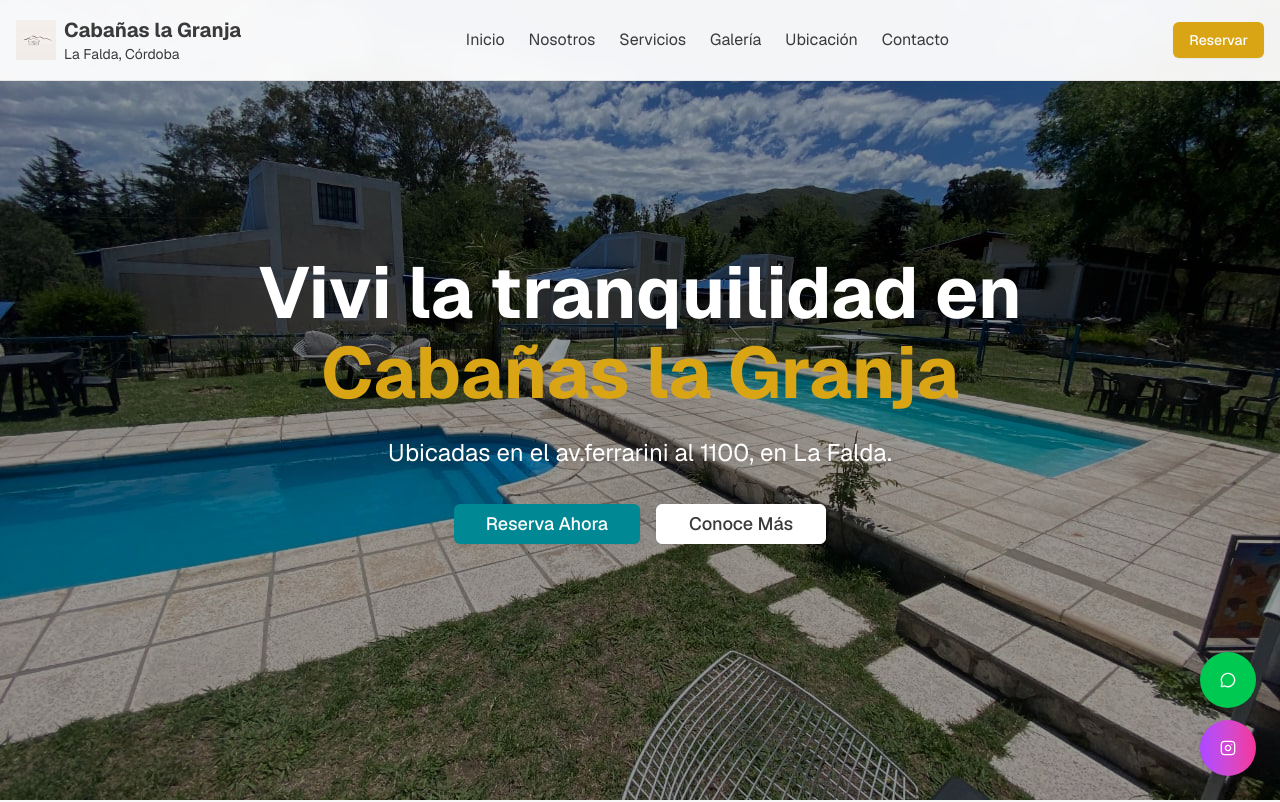
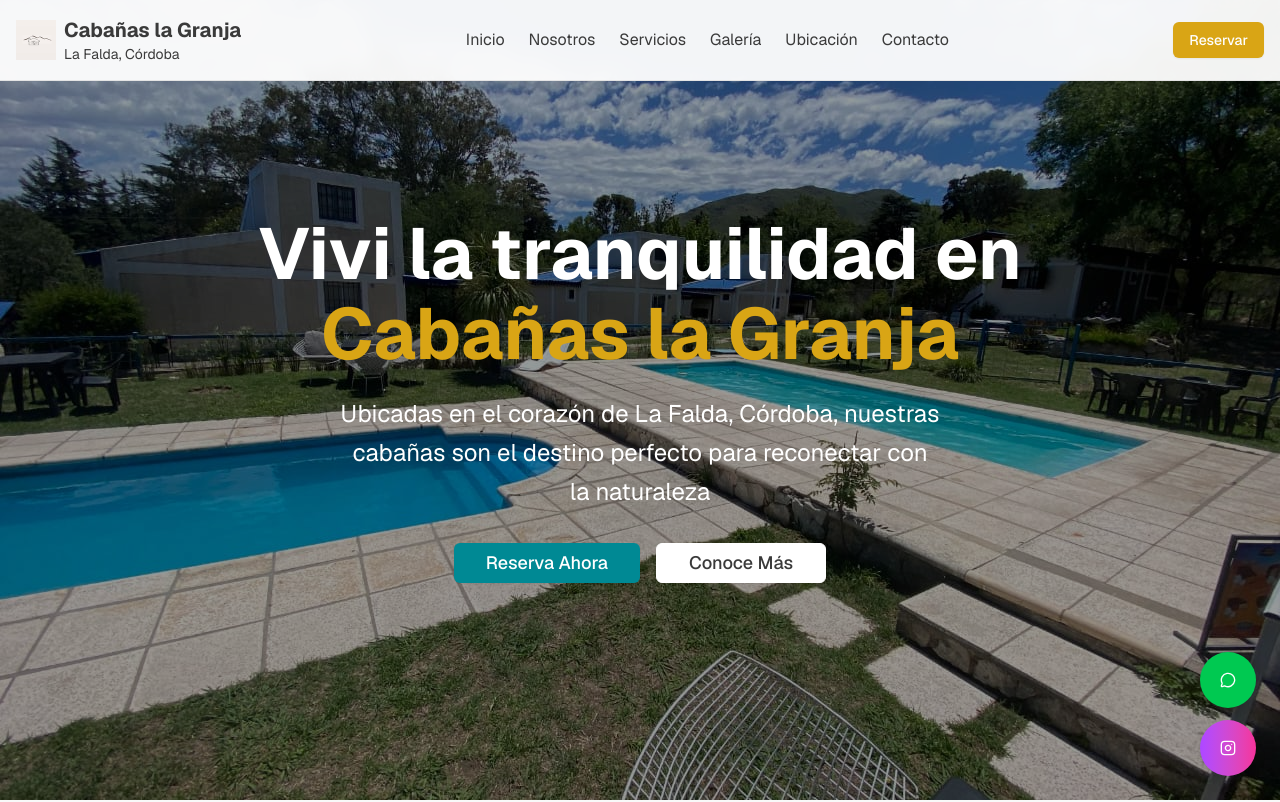
Before and after one commit to agustinBarrionuevo04/landing-page-caba-as-la-granja, a Next.js app in the folder cabanas-la-granja/: page / in a window 1280 px wide. Shown: the top 802 px of the page. Built offline with nearby package versions, Linux system fonts and the light colour scheme.

Commit message:
Revise hero section description for clarity
Updated the description of the location and purpose of the cabins.

```diff
--- a/cabanas-la-granja/components/hero-section.tsx
+++ b/cabanas-la-granja/components/hero-section.tsx
@@ -27,7 +27,8 @@ export function HeroSection() {
           <span className="text-secondary block mt-2">Cabañas la Granja</span>
         </h1>
         <p className="text-xl md:text-2xl mb-8 text-pretty max-w-2xl mx-auto leading-relaxed">
-          Ubicadas en el av.ferrarini al 1100, en La Falda.
+           Ubicadas en el corazón de La Falda, Córdoba, nuestras cabañas son el destino perfecto para
+          reconectar con la naturaleza
         </p>
         <div className="flex flex-col sm:flex-row gap-4 justify-center">
           <Button
```
